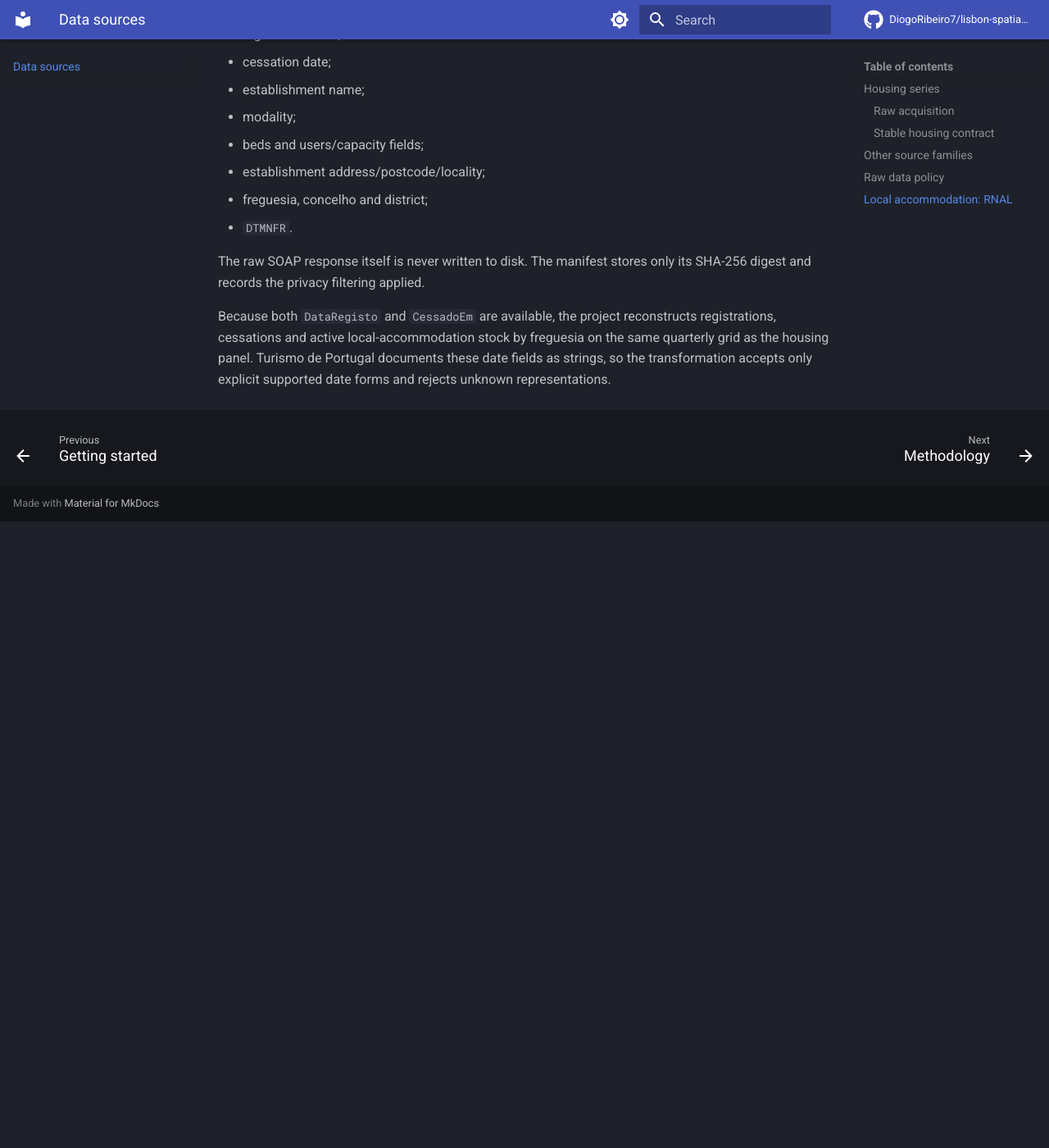
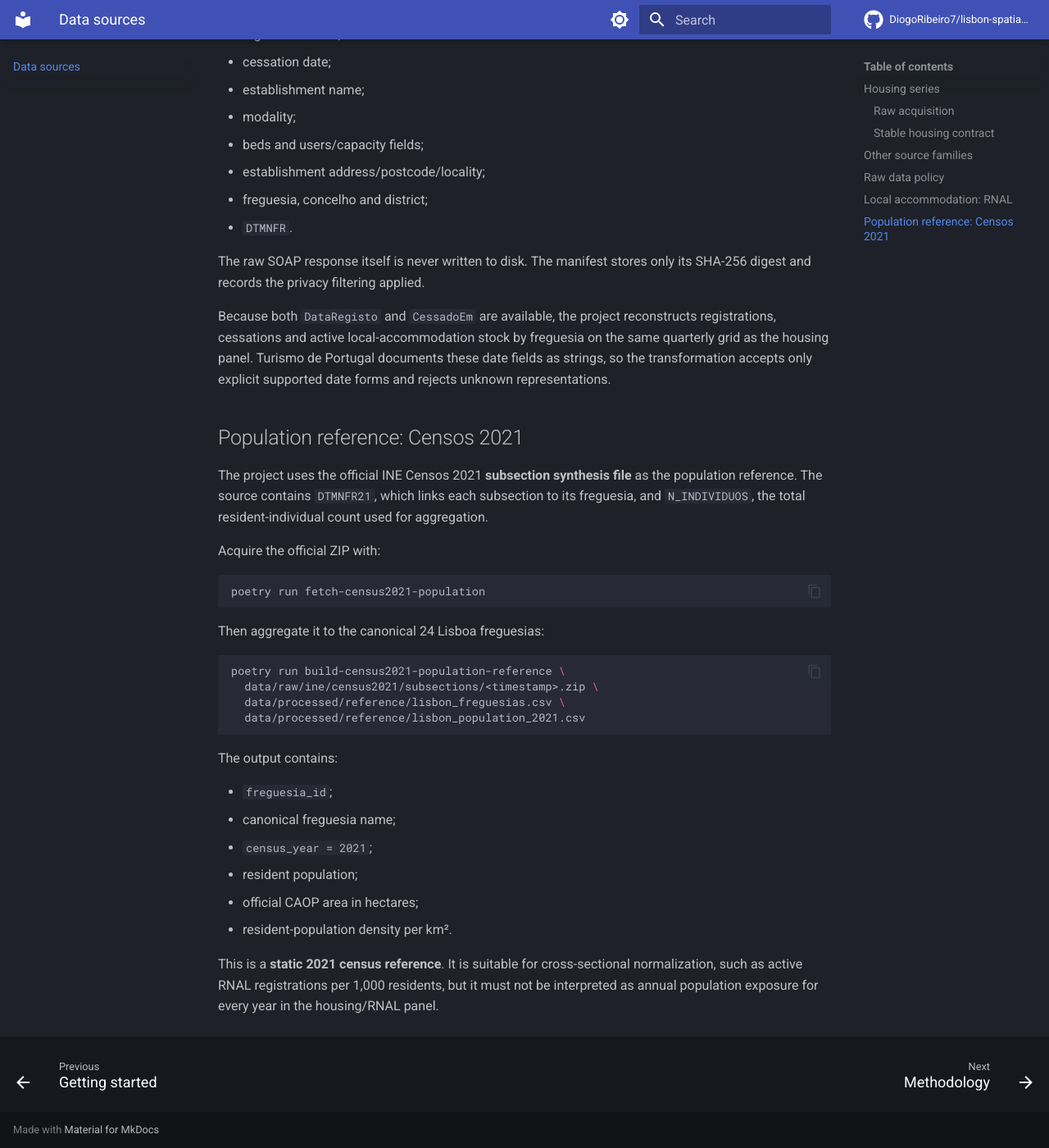
Before and after one commit to DiogoRibeiro7/lisbon-spatial-dynamics, an MkDocs documentation site: the page built from docs/data-sources.md, in a window 1280 px wide and 1400 px high, scrolled down 2455 px. Shown: the whole window at 82% size. Built offline with MkDocs 1.6.1 and Material for MkDocs 9.7.7, drawn with Linux system fonts in a browser that asks for light colours; comment, search, counter and statistics services are not loaded; before the commit the page ends 3091 px from its top, so only the background shows below that.

Commit message:
docs: document Censos 2021 population reference

````diff
--- a/docs/data-sources.md
+++ b/docs/data-sources.md
@@ -89,3 +89,34 @@ Stored records contain establishment-level analytical fields only:
 The raw SOAP response itself is never written to disk. The manifest stores only its SHA-256 digest and records the privacy filtering applied.
 
 Because both `DataRegisto` and `CessadoEm` are available, the project reconstructs registrations, cessations and active local-accommodation stock by freguesia on the same quarterly grid as the housing panel. Turismo de Portugal documents these date fields as strings, so the transformation accepts only explicit supported date forms and rejects unknown representations.
+
+
+## Population reference: Censos 2021
+
+The project uses the official INE Censos 2021 **subsection synthesis file** as the population reference. The source contains `DTMNFR21`, which links each subsection to its freguesia, and `N_INDIVIDUOS`, the total resident-individual count used for aggregation.
+
+Acquire the official ZIP with:
+
+```bash
+poetry run fetch-census2021-population
+```
+
+Then aggregate it to the canonical 24 Lisboa freguesias:
+
+```bash
+poetry run build-census2021-population-reference \
+  data/raw/ine/census2021/subsections/<timestamp>.zip \
+  data/processed/reference/lisbon_freguesias.csv \
+  data/processed/reference/lisbon_population_2021.csv
+```
+
+The output contains:
+
+- `freguesia_id`;
+- canonical freguesia name;
+- `census_year = 2021`;
+- resident population;
+- official CAOP area in hectares;
+- resident-population density per km².
+
+This is a **static 2021 census reference**. It is suitable for cross-sectional normalization, such as active RNAL registrations per 1,000 residents, but it must not be interpreted as annual population exposure for every year in the housing/RNAL panel.
````
